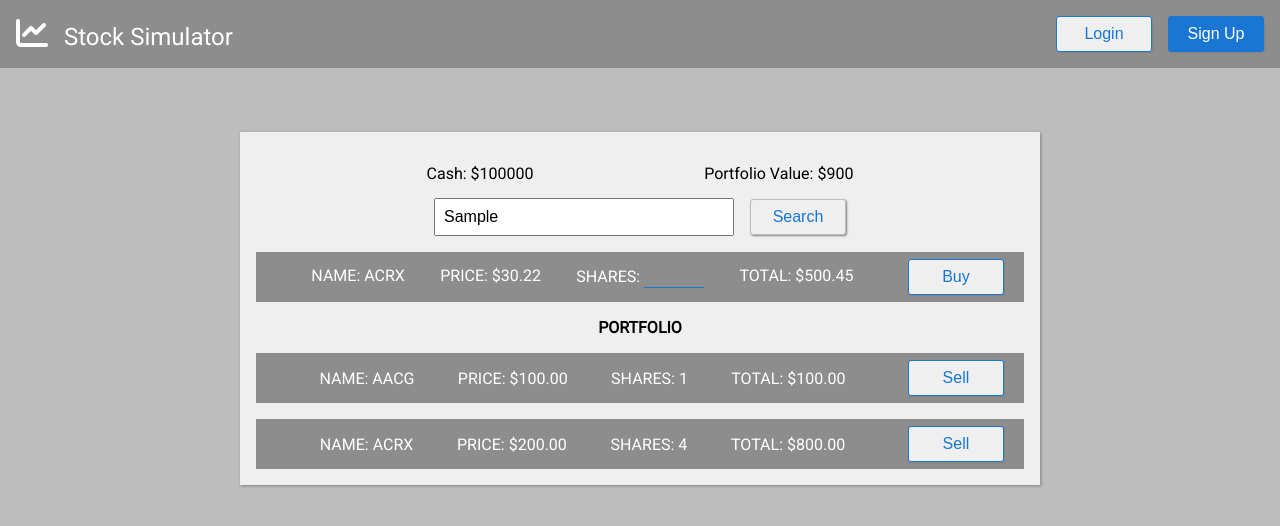
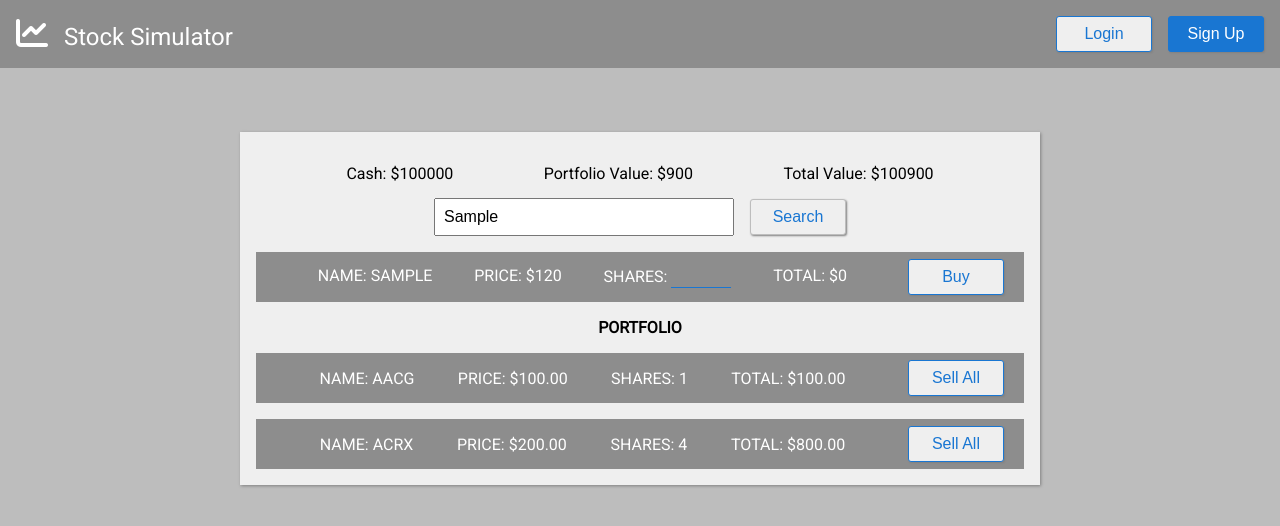
Before and after one commit to stocksimulator/stock-simulator, a React app: page /app/dashboard in a window 1280 px wide. Both pictures are taken after typing "Sample" into the empty fields and a click on the button "Search". Shown: the top 526 px of the page. Built offline with nearby package versions, Linux system fonts and the light colour scheme.

Commit message:
completed ajax requests on dashboard page

```diff
--- a/client/components/AddStock.jsx
+++ b/client/components/AddStock.jsx
@@ -2,18 +2,18 @@ import React from 'react'
 import '../styles/AddStock.scss'
 import Button from './Button'
 
-const AddStock = () => (
+const AddStock = ({searchSymbol, price, handleAddSharesChange, addShares, handleBuyClick}) => (
   <div className="add-stock">
   <div className="values">
-    <p className='name'>NAME: ACRX </p>
-    <p className='price'>PRICE: $30.22</p>
+    <p className='name'>NAME: {searchSymbol.toUpperCase()} </p>
+    <p className='price'>PRICE: ${(price || '')}</p>
     <div className="share-input">
     <label name="shares">SHARES: </label>
-    <input className="shares" type="text" name='shares'/>
+    <input className="shares" type="text" name='shares' value={addShares} onChange={handleAddSharesChange}/>
     </div>
-    <p className='total'>TOTAL: $500.45</p>
+    <p className='total'>TOTAL: ${price * addShares}</p>
   </div>
-    <Button secondary>Buy</Button>
+    <Button onClick={handleBuyClick} secondary>Buy</Button>
   </div>
 )
 
--- a/client/components/DashboardContainer.jsx
+++ b/client/components/DashboardContainer.jsx
@@ -1,31 +1,138 @@
-import React, {useEffect, useState} from 'react';
-import { useDispatch, useSelector } from "react-redux";
+import React, { useEffect, useState } from 'react';
+import { useDispatch, useSelector } from 'react-redux';
 import SearchBox from '../components/SearchBox';
 import ValueDisplay from './ValueDisplay';
 import AddStock from './AddStock';
 import Portfolio from './Portfolio';
-import '../styles/DashboardContainer.scss'
+import '../styles/DashboardContainer.scss';
+import { updateData } from '../redux/actions/actions';
 
 const DashboardContainer = () => {
-  const user = useSelector(state => state.user)
+  const user = useSelector((state) => state.user);
+  const dispatch = useDispatch();
 
-  const [portfolioValue, setPortfolioValue] = useState(0)
+  const [fetched, setFetched] = useState(false);
+  const [searchSymbol, setSearchSymbol] = useState('');
+  const [searchPrice, setSearchPrice] = useState('');
+  const [addShares, setAddShares] = useState('');
+  const [portfolioValue, setPortfolioValue] = useState(0);
 
   const calcPortfolio = (stocks) => {
-    let total = stocks.reduce((acc, curr) => acc += (curr.price * curr.shares), 0)
-    return total
-  }
+    let total = stocks.reduce((acc, curr) => (acc += curr.currValue * curr.shares), 0);
+    return total;
+  };
 
   useEffect(() => {
-    setPortfolioValue(calcPortfolio(user.stocks))
-  })
+    setPortfolioValue(calcPortfolio(user.stocks));
 
-  return(
+    // Fetch user data on initial page load
+    if (!fetched) {
+      // fetch(`/user/getdata`, {
+      //   method: 'POST',
+      //   headers: { 'Content-Type': 'application/json' },
+      //   body: JSON.stringify({ _id: user._id }),
+      // })
+      //   .then((res) => res.json())
+      //   .then((data) => {
+      //     dispatch(updateData(data));
+      //     setFetched(true);
+      //   })
+      //   .catch((err) => console.log('ERROR while getting user data: ', err));
+    }
+  });
+
+  const handleSearchChange = (e) => {
+    const value = e.target.value;
+    setSearchSymbol(value);
+  };
+
+  const handleAddSharesChange = (e) => {
+    const value = e.target.value;
+    setAddShares(value);
+  };
+
+  const handleSearchClick = () => {
+    // fetch(`/api/${searchSymbol}`)
+    // .then(res => res.json())
+    // .then(data => setSearchPrice(data.price))
+    // .catch(err => console.log('ERROR while getting price: ', err))
+    setSearchPrice(120);
+  };
+
+  const handleBuyClick = () => {
+    // fetch(`/api/buy`, {
+    //   method: 'POST',
+    //   headers: { 'Content-Type': 'application/json' },
+    //   body: JSON.stringify({
+    //     _id: user._id,
+    //     symbol: searchSymbol,
+    //     shares: addShares,
+    //     total: addShares * searchPrice,
+    //   }),
+    // })
+    //   .then((res) => res.json())
+    //   .then((data) => dispatch(updateData(data)))
+    //   .catch((err) => console.log('ERROR while buying shares: ', err));
+    const sampleUserData = {
+      _id: null,
+      username: null,
+      cash: 90000,
+      stocks: [
+        { stock: 'AACG', shares: 1, currValue: 200 },
+        { stock: 'ACRZ', shares: 5, currValue: 200 },
+        { stock: 'ACRX', shares: 6, currValue: 500 },
+      ],
+    };
+    dispatch(updateData(sampleUserData));
+  };
+
+  const handleSellClick = (e) => {
+    // const id = e.target.id;
+    // const stock = user.stocks[id].stock;
+    // const currValue = user.stocks[id].currValue;
+    // const shares = user.stocks[id].shares;
+    // const total = currValue * shares;
+    // fetch(`/api/sell`, {
+    //   method: 'POST',
+    //   headers: { 'Content-Type': 'application/json' },
+    //   body: JSON.stringify({
+    //     _id: user._id,
+    //     symbol: stock,
+    //     shares: shares,
+    //     total: total,
+    //   }),
+    // })
+    //   .then((res) => res.json())
+    //   .then((data) => dispatch(updateData(data)))
+    //   .catch((err) => console.log('ERROR while buying shares: ', err));
+    const sampleUserData = {
+      _id: null,
+      username: null,
+      cash: 90000,
+      stocks: [
+        { stock: 'AACG', shares: 1, currValue: 200 },
+        { stock: 'ACRZ', shares: 5, currValue: 200 },
+        { stock: 'ACRX', shares: 6, currValue: 500 },
+      ],
+    };
+    dispatch(updateData(sampleUserData));
+  };
+
+  return (
     <div className='dashboard-container'>
-      <ValueDisplay cash={user.cash} portfolioValue={portfolioValue}/>
-      <SearchBox />
-      <AddStock/>
-      <Portfolio stocks={user.stocks} />
+      <ValueDisplay cash={user.cash} portfolioValue={portfolioValue} />
+      <SearchBox handleSearchChange={handleSearchChange} handleSearchClick={handleSearchClick} />
+      {searchSymbol.length ? (
+        <AddStock
+          symbol={searchSymbol}
+          price={searchPrice}
+          handleAddSharesChange={handleAddSharesChange}
+          addShares={addShares}
+          searchSymbol={searchSymbol}
+          handleBuyClick={handleBuyClick}
+        />
+      ) : null}
+      <Portfolio stocks={user.stocks} handleSellClick={handleSellClick} />
     </div>
   );
 };
--- a/client/components/Portfolio.jsx
+++ b/client/components/Portfolio.jsx
@@ -2,11 +2,11 @@ import React from 'react';
 import StockDisplay from './StockDisplay';
 import '../styles/Portfolio.scss';
 
-const Portfolio = ({ stocks,}) => (
+const Portfolio = ({ stocks, handleSellClick}) => (
   <div className='portfolio'>
     <h2>PORTFOLIO</h2>
     {stocks.map((stock, i) => (
-      <StockDisplay key={i} name={stock.name} price={stock.price} shares={stock.shares} />
+      <StockDisplay key={i} id={i} stock={stock.stock} currValue={stock.currValue} shares={stock.shares} handleSellClick={handleSellClick} />
     ))}
   </div>
 );
--- a/client/components/SearchBox.jsx
+++ b/client/components/SearchBox.jsx
@@ -2,10 +2,10 @@ import React from 'react'
 import Button from './Button'
 import '../styles/SearchBox.scss'
 
-const SearchBox = () => (
+const SearchBox = ({handleSearchClick, handleSearchChange}) => (
   <div className="search-box">
-    <input type="text"/>
-    <Button ml1 def>Search</Button>
+    <input type="text" onChange={handleSearchChange}/>
+    <Button ml1 def onClick={handleSearchClick}>Search</Button>
   </div>
 )
 
--- a/client/components/StockDisplay.jsx
+++ b/client/components/StockDisplay.jsx
@@ -2,15 +2,15 @@ import React from 'react';
 import '../styles/StockDisplay.scss';
 import Button from './Button';
 
-const StockDisplay = ({ name, price, shares }) => (
+const StockDisplay = ({ stock, currValue, shares, handleSellClick, id }) => (
   <div className='stock-display'>
     <div className='values'>
-      <p className='name'>NAME: {name} </p>
-      <p className='price'>PRICE: ${price.toFixed(2)}</p>
+      <p className='name'>NAME: {stock} </p>
+      <p className='price'>PRICE: ${currValue.toFixed(2)}</p>
       <p className='shares'>SHARES: {shares}</p>
-      <p className='total'>TOTAL: ${(price * shares).toFixed(2)}</p>
+      <p className='total'>TOTAL: ${(currValue * shares).toFixed(2)}</p>
     </div>
-    <Button secondary>Sell</Button>
+    <Button id={id} onClick={handleSellClick} secondary>Sell All</Button>
   </div>
 );
 
--- a/client/components/ValueDisplay.jsx
+++ b/client/components/ValueDisplay.jsx
@@ -5,6 +5,7 @@ const ValueDisplay = ({ cash, portfolioValue }) => (
   <div className='value-display'>
     <span className='cash'>Cash: ${cash}</span>
     <span className='portfolio-value'>Portfolio Value: ${portfolioValue}</span>
+    <span className='total-value'>Total Value: ${cash + portfolioValue}</span>
   </div>
 );
 
--- a/client/redux/action-types.js
+++ b/client/redux/action-types.js
@@ -1,3 +1,4 @@
 export default {
-  SET_USER: 'SET_USER'
+  SET_USER: 'SET_USER',
+  UPDATE_DATA: 'UPDATE_DATA'
 }
--- /dev/null
+++ b/client/redux/actions/actions.js
@@ -0,0 +1,5 @@
+import types from '../action-types';
+
+export const updateData = userData => {
+  return {type: types.UPDATE_DATA, payload: userData}
+}
--- a/client/redux/reducers/userReducer.js
+++ b/client/redux/reducers/userReducer.js
@@ -4,13 +4,23 @@ const initialState = {
   _id: null,
   username: null,
   cash: 100000,
-  stocks: [{ name: 'AACG', shares: 1, price: 100 }, { name: 'ACRX', shares: 4, price: 200 }],
+  stocks: [{ stock: 'AACG', shares: 1, currValue: 100 }, { stock: 'ACRX', shares: 4, currValue: 200 }],
 };
 
 const userReducer = (state = initialState, action) => {
   switch (action.type) {
     case types.SET_USER: {
       return 0; // placeholder
+    }
+
+    case types.UPDATE_DATA: {
+      const cash = action.payload.cash;
+      const stocks = action.payload.stocks;
+      return {
+        ...state,
+        cash,
+        stocks
+      }
     }
     default: {
       return state;
--- a/client/styles/AddStock.scss
+++ b/client/styles/AddStock.scss
@@ -29,6 +29,8 @@
       width: 60px;
       border-bottom: 1px solid $primaryBlue;
       margin-left: 0;
+      text-align: center;
+      color: white;
     }
   }
 }
```
